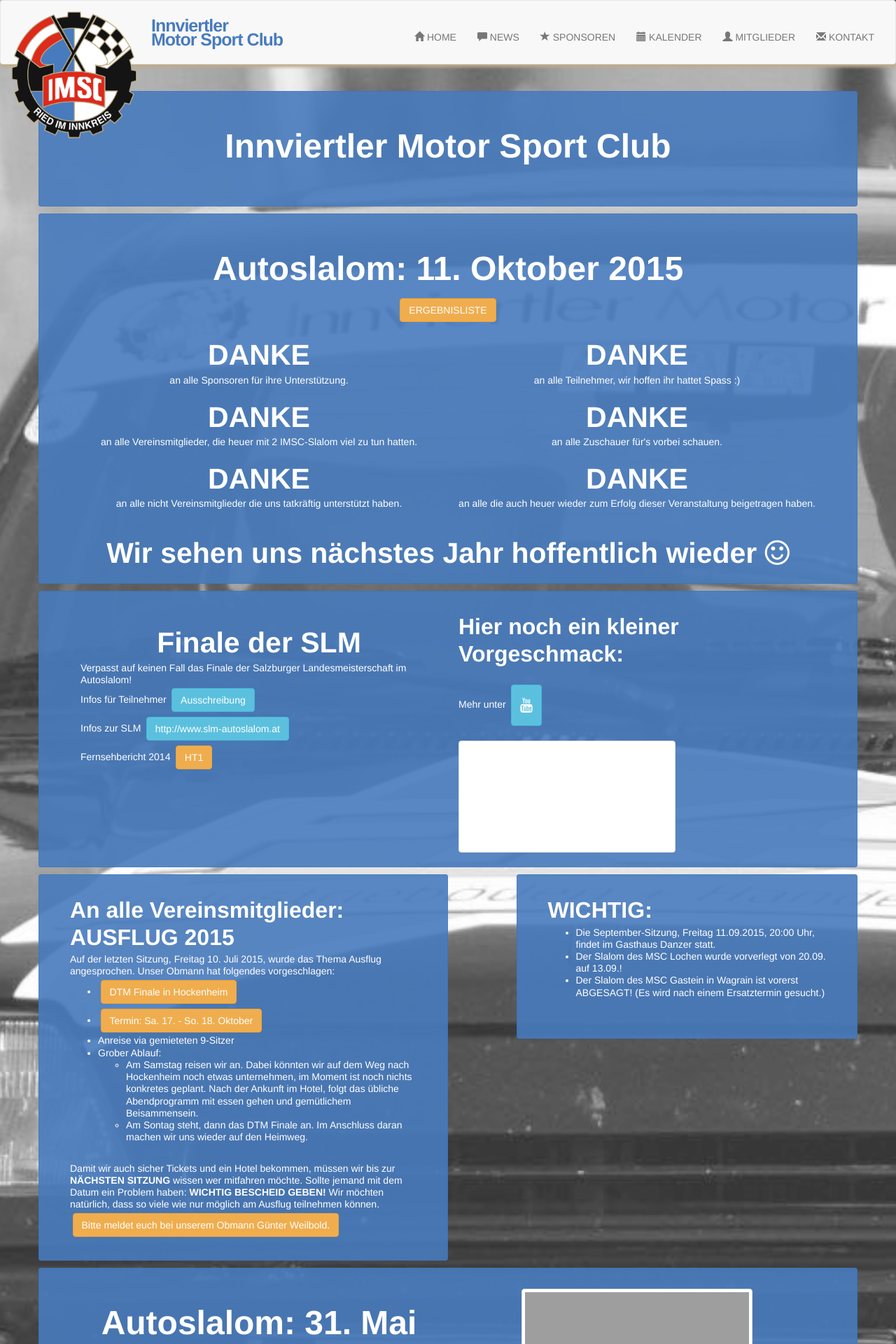
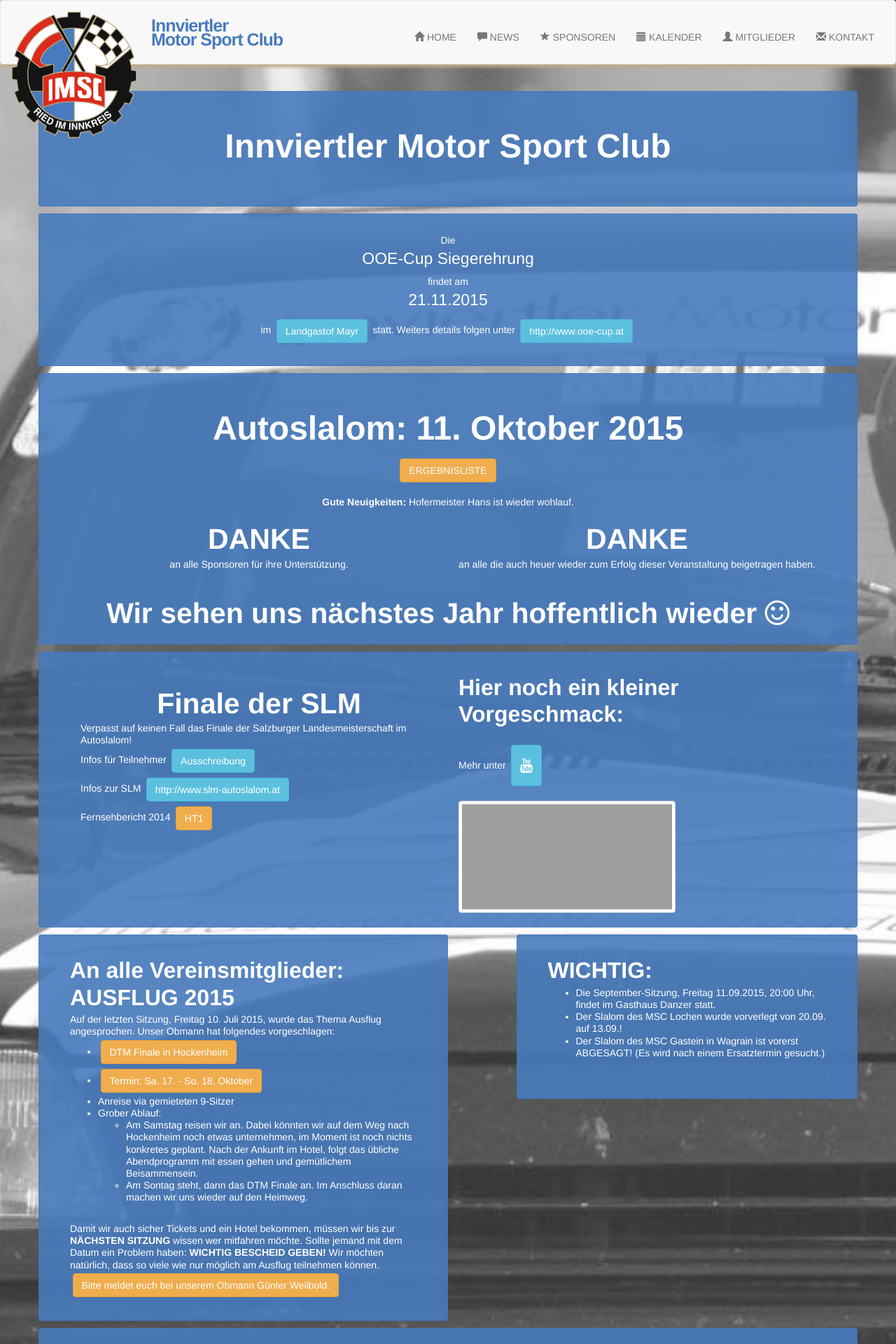
Before and after one commit to mpreis/www-imsc, a PHP site: page / in a window 1280 px wide. Shown: the top 1920 px of the page at 70% size. Run offline with PHP 8.4, Linux system fonts and the light colour scheme; data that the repository does not hold is empty; some libraries are stand-ins or nearby versions; grey boxes are pictures that could not be loaded.

Commit message:
Add OOE-Cup final event.

```diff
--- a/index.php
+++ b/index.php
@@ -72,17 +72,39 @@
 					<div class="col-sm-12">
 						<div class="fb-feed-background">&nbsp;</div>
 						<div class="my_section fb-feed text-center">
+							Die
+							<h4>OOE-Cup Siegerehrung</h4>
+							findet am
+							<h4>21.11.2015</h4>
+							im
+							<a href="http://landgasthof-mayr.at/"
+										target="_blank" class="btn btn-info">Landgastof Mayr </a>
+							statt. Weiters details folgen unter
+							<a href="http://www.ooe-cup.at" target="_blank" class="btn btn-info">http://www.ooe-cup.at</a>
+						</div>
+					</div>
+				</div>
+
+				<div id="fb-feeds" class="row">
+					<div class="col-sm-12">
+						<div class="fb-feed-background">&nbsp;</div>
+						<div class="my_section fb-feed text-center">
 							<h1>Autoslalom: 11. Oktober 2015</h1>
 
 							<div class="col-sm-12">
 								<a href="https://drive.google.com/file/d/0B654bLSSYZ6GVEVtN01pUUp0VDA/view?usp=sharing"
 									target="_blank" class="btn btn-warning">ERGEBNISLISTE</a>
+
+									<br>
+									<br>
+									<b>Gute Neuigkeiten:</b> Hofermeister Hans ist wieder wohlauf.
 							</div>
 
 							<div class="col-sm-6">
 								<h2>DANKE</h2>
 								an alle Sponsoren für ihre Unterstützung.
-
+							</div>
+								<!--
 								<h2>DANKE</h2>
 								an alle Vereinsmitglieder, die heuer mit 2 IMSC-Slalom viel zu tun hatten.
 
@@ -96,7 +118,8 @@
 
 								<h2>DANKE</h2>
 								an alle Zuschauer für's vorbei schauen.
-
+								-->
+							<div class="col-sm-6">
 								<h2>DANKE</h2>
 								an alle die auch heuer wieder zum Erfolg dieser Veranstaltung beigetragen haben.
 							</div>
```
